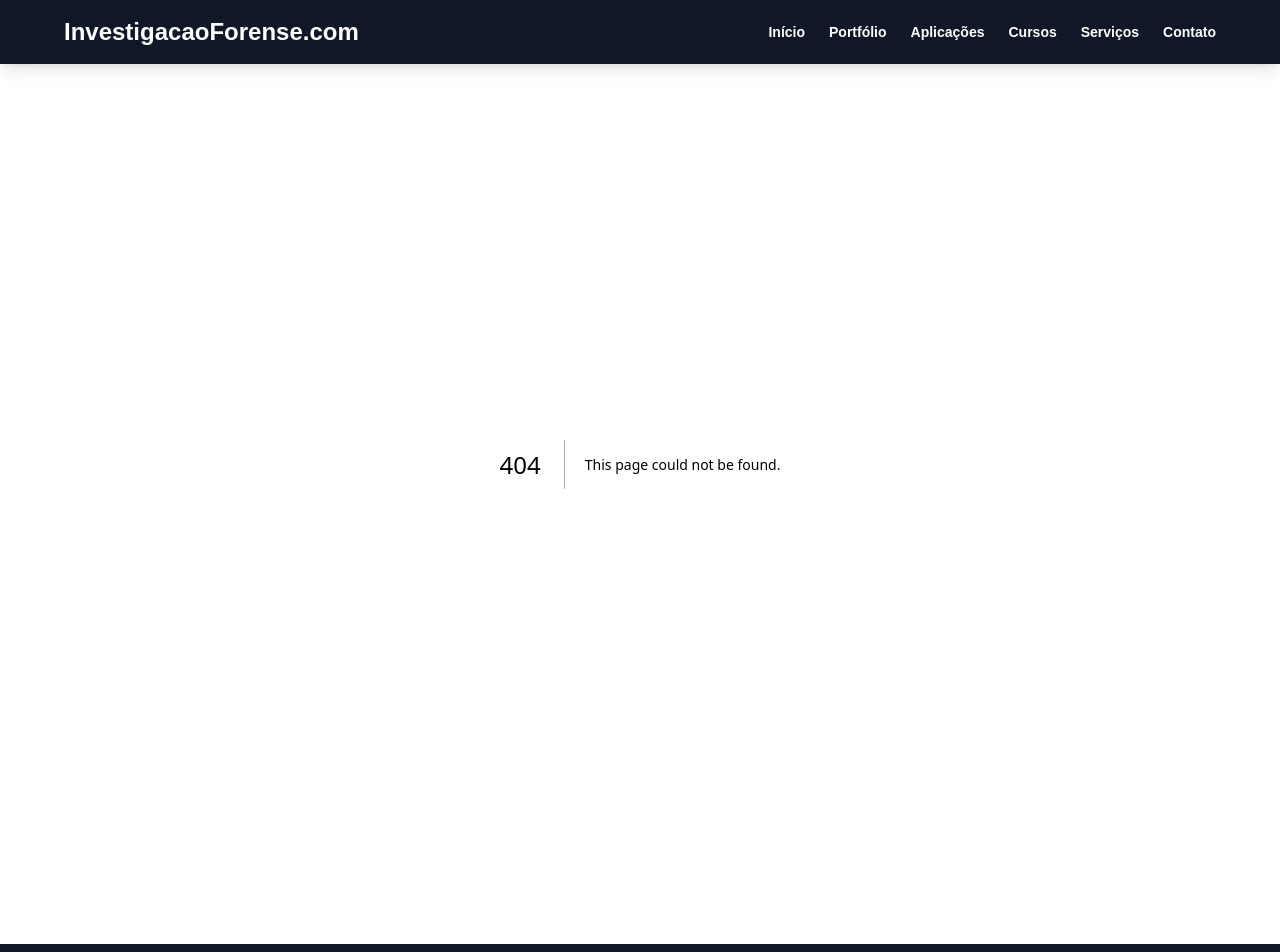
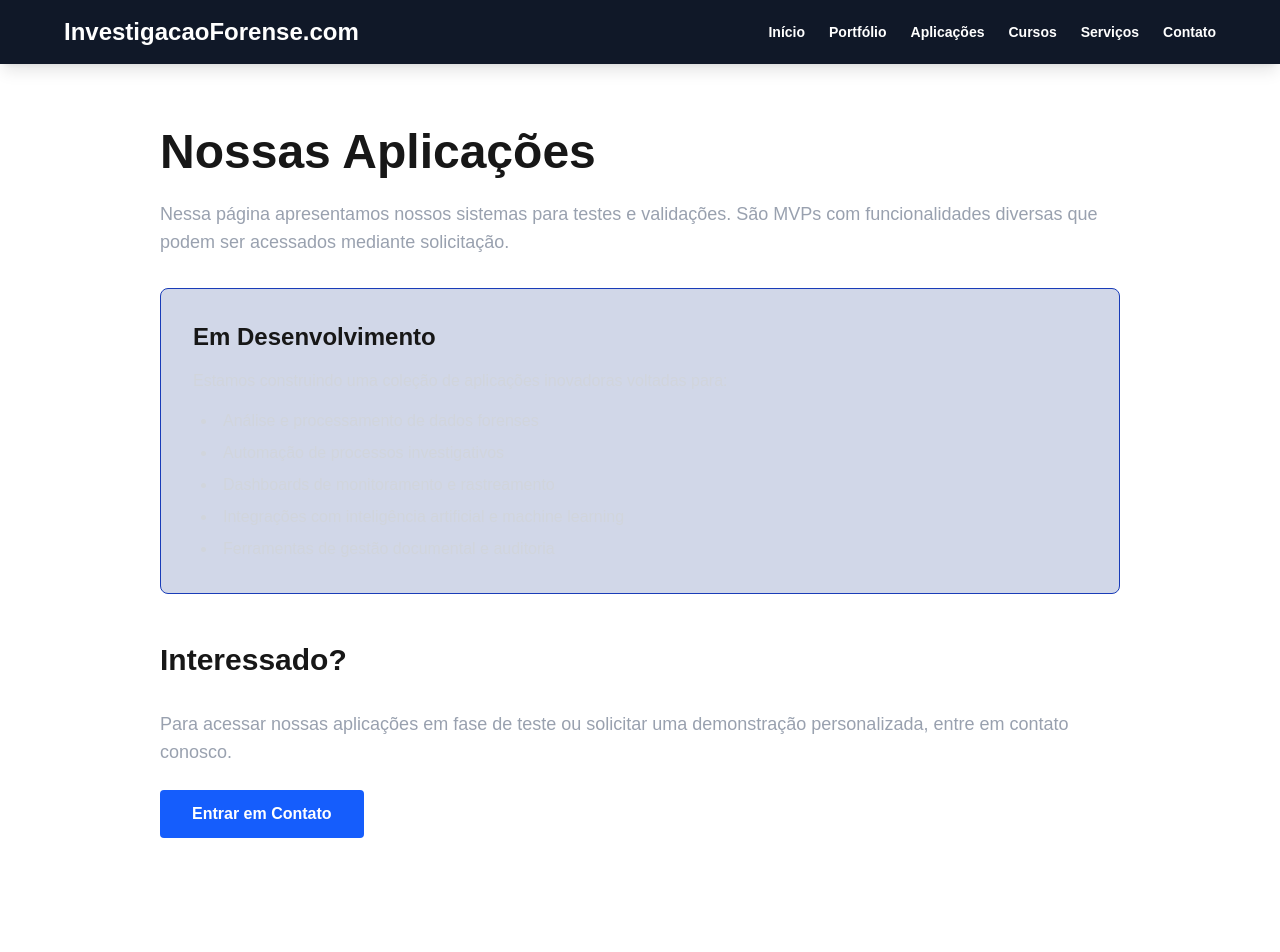
Before and after one commit to talesperito/investigacao-forense, a Next.js app: page /aplicacoes in a window 1280 px wide. Before the commit this address had no page. Shown: the top 952 px of the page. Built offline with nearby package versions, Linux system fonts and the light colour scheme.

Commit message:
feat: cria página de aplicações com informações sobre MVPs
- Apresenta informações sobre sistemas e MVPs em desenvolvimento
- Inclui lista de funcionalidades e áreas de foco
- CTA para entrar em contato para solicitar acesso

```diff
--- /dev/null
+++ b/app/aplicacoes/page.tsx
@@ -0,0 +1,41 @@
+'use client';
+
+export default function AplicacoesPage() {
+  return (
+    <section className="py-16 px-4 md:px-8 max-w-5xl mx-auto">
+      <div className="mb-12">
+        <h1 className="text-4xl md:text-5xl font-bold mb-6">Nossas Aplicações</h1>
+        <p className="text-lg text-gray-400 mb-8">
+          Nessa página apresentamos nossos sistemas para testes e validações. São MVPs com funcionalidades diversas que podem ser acessados mediante solicitação.
+        </p>
+
+        <div className="bg-blue-900/20 border border-blue-800 rounded-lg p-8">
+          <h2 className="text-2xl font-bold mb-4">Em Desenvolvimento</h2>
+          <p className="text-gray-300 mb-4">
+            Estamos construindo uma coleção de aplicações inovadoras voltadas para:
+          </p>
+          <ul className="list-disc list-inside space-y-2 text-gray-300 ml-2">
+            <li>Análise e processamento de dados forenses</li>
+            <li>Automação de processos investigativos</li>
+            <li>Dashboards de monitoramento e rastreamento</li>
+            <li>Integrações com inteligência artificial e machine learning</li>
+            <li>Ferramentas de gestão documental e auditoria</li>
+          </ul>
+        </div>
+      </div>
+
+      <div className="mt-12">
+        <h2 className="text-3xl font-bold mb-8">Interessado?</h2>
+        <p className="text-lg text-gray-400 mb-6">
+          Para acessar nossas aplicações em fase de teste ou solicitar uma demonstração personalizada, entre em contato conosco.
+        </p>
+        <a
+          href="/contato"
+          className="inline-block bg-blue-600 text-white font-bold py-3 px-8 rounded hover:bg-blue-700 transition"
+        >
+          Entrar em Contato
+        </a>
+      </div>
+    </section>
+  );
+}
```
